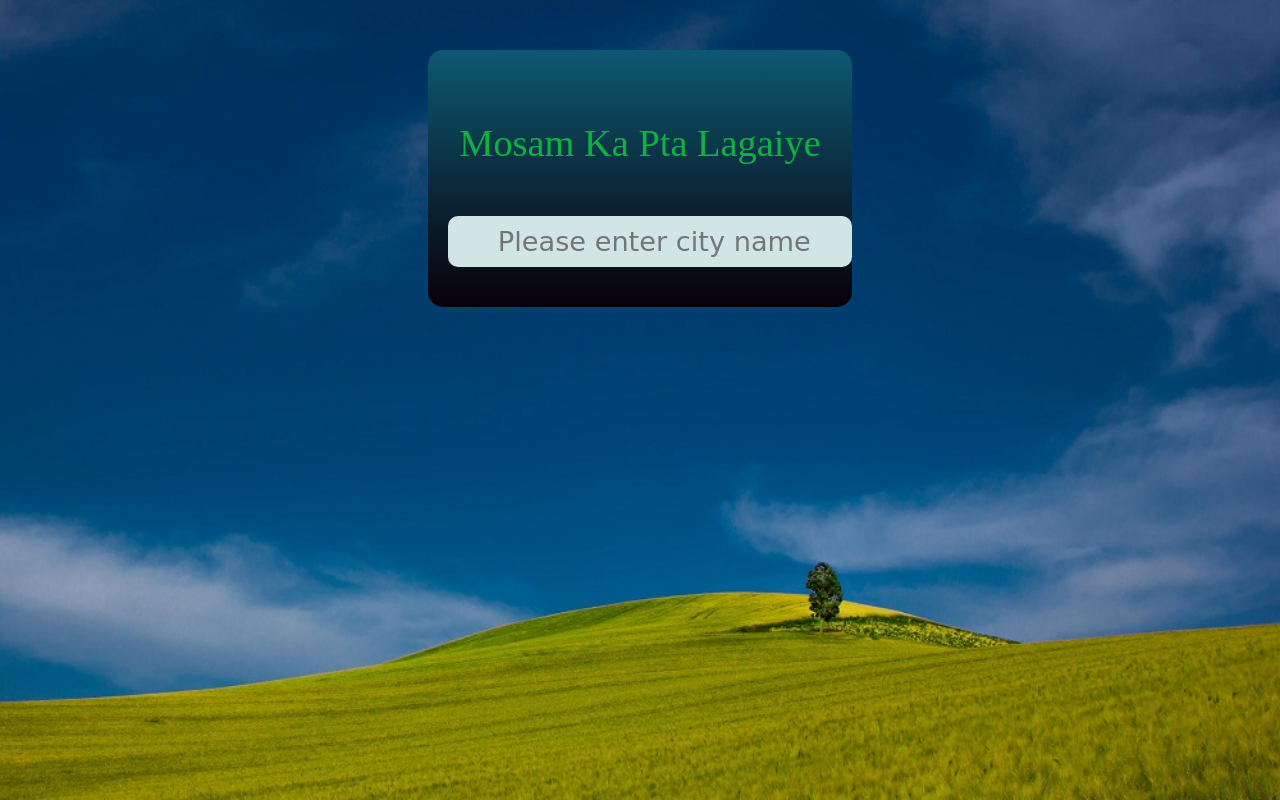
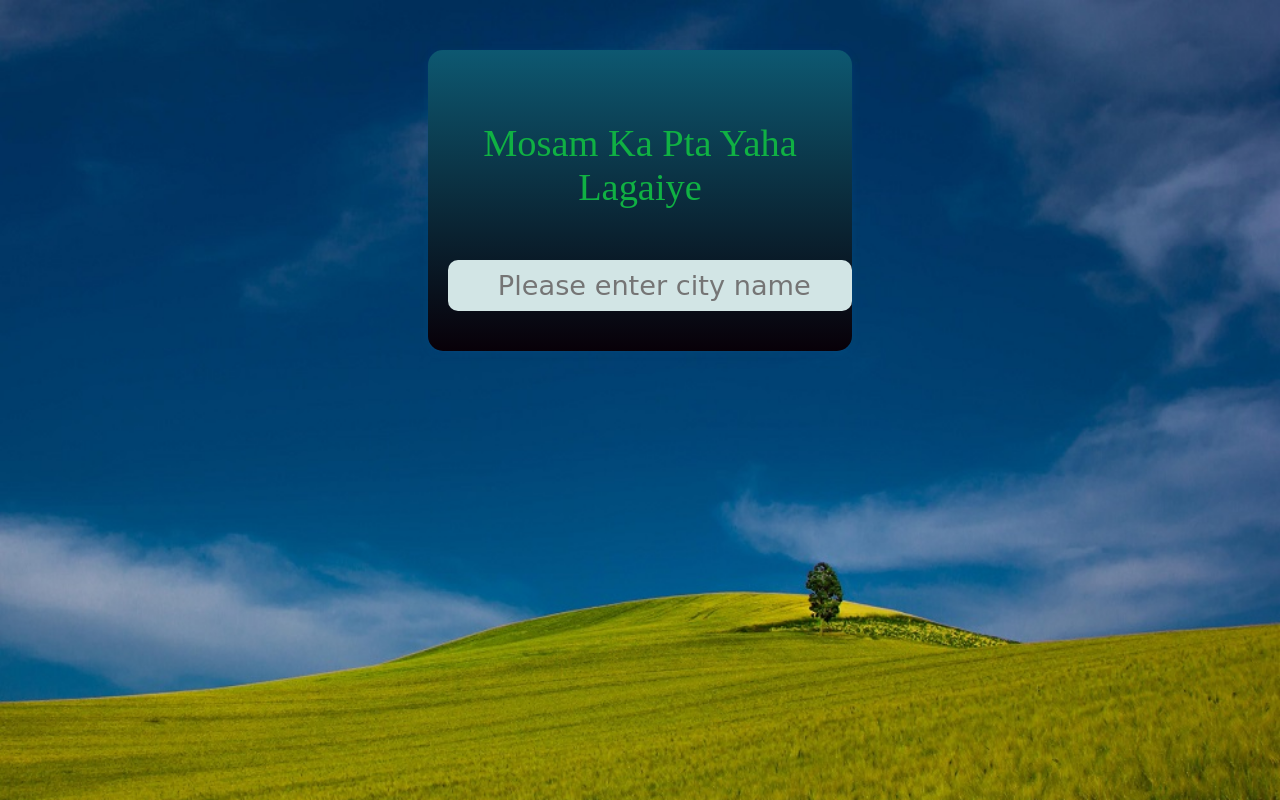
Before and after one commit to lekhrajjadon/weather-app-nodejs, a website: page public/index.html in a window 1280 px wide. Drawn offline with nearby package versions, Linux system fonts and the light colour scheme.

Commit message:
Test a text change

```diff
--- a/public/index.html
+++ b/public/index.html
@@ -16,7 +16,7 @@
 
     <div class="app-main" id="parent">
         <div class="header">
-            <h4>Mosam Ka Pta Lagaiye</h4>
+            <h4>Mosam Ka Pta Yaha Lagaiye</h4>
         </div>
         <div class="searchInputBox">
             <input type="text" name="" id="input-box" class="input-box" placeholder=" Please enter city name">
```
